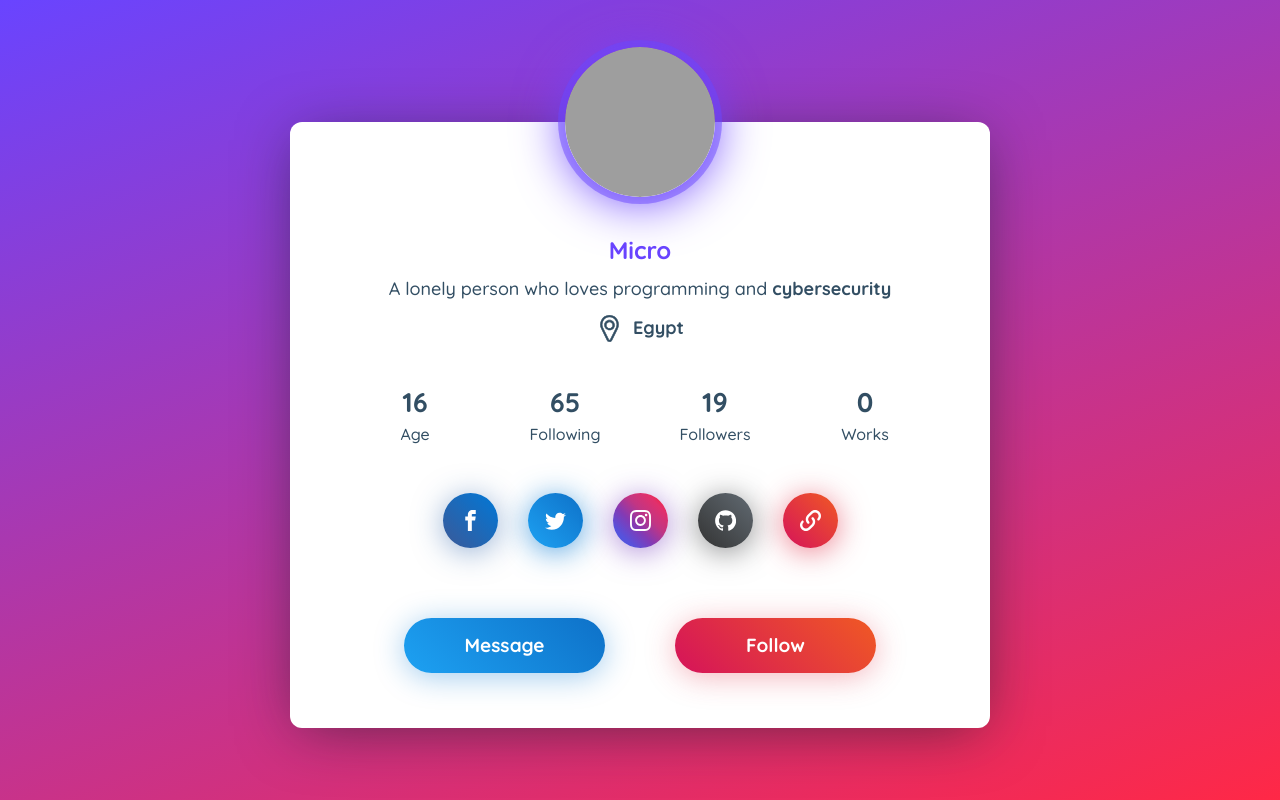
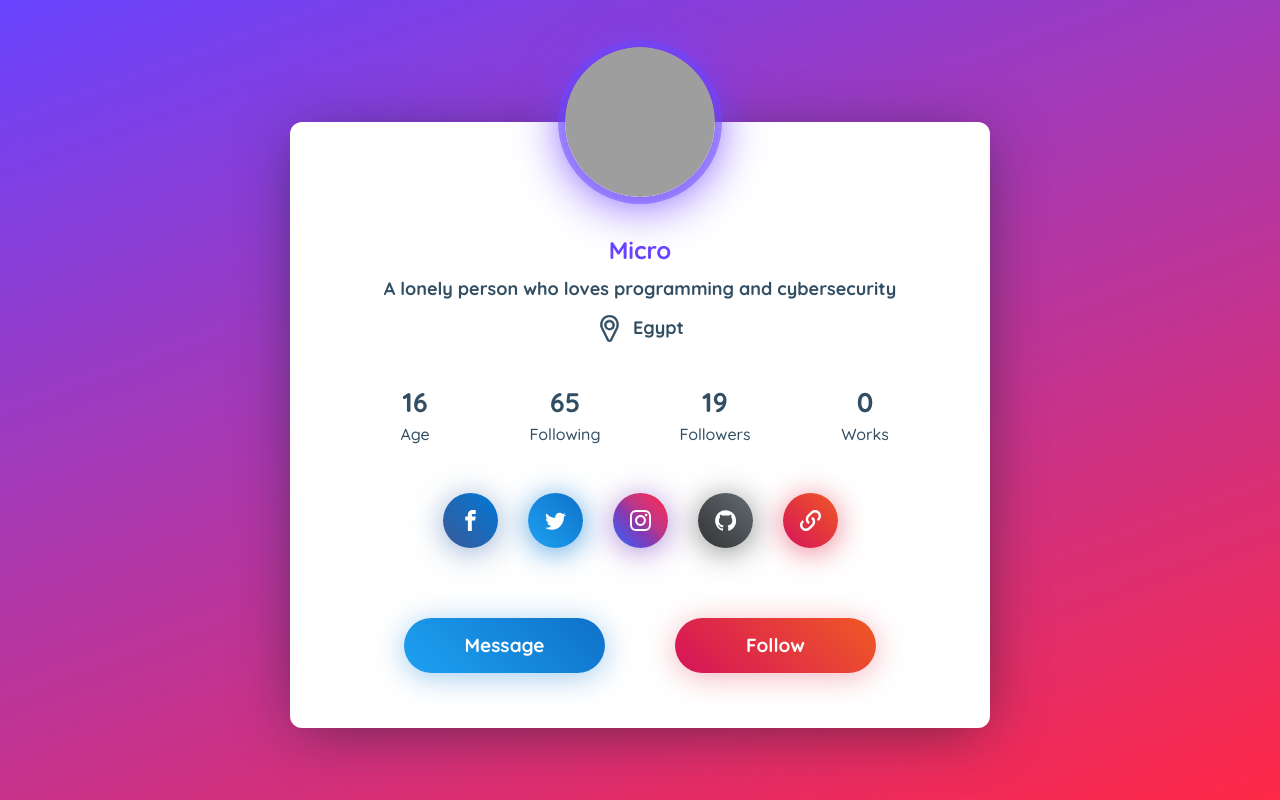
Before and after one commit to Micro0x00/Profile-Card-For-social-media, a plain HTML site: page index.html in a window 1280 px wide. Drawn offline with nearby package versions, Linux system fonts and the light colour scheme; grey boxes are pictures that could not be loaded; some icons are missing.

Commit message:
Update index.html

```diff
--- a/index.html
+++ b/index.html
@@ -17,7 +17,7 @@
 
     <div class="profile-card__cnt js-profile-cnt">
       <div class="profile-card__name">Micro</div>
-      <div class="profile-card__txt">A lonely person who loves programming and <strong>cybersecurity</strong></div>
+      <div class="profile-card__txt"><strong>A lonely person who loves programming and cybersecurity</strong></div>
       <div class="profile-card-loc">
         <span class="profile-card-loc__icon">
           <svg class="icon"><use xlink:href="#icon-location"></use></svg>
```
